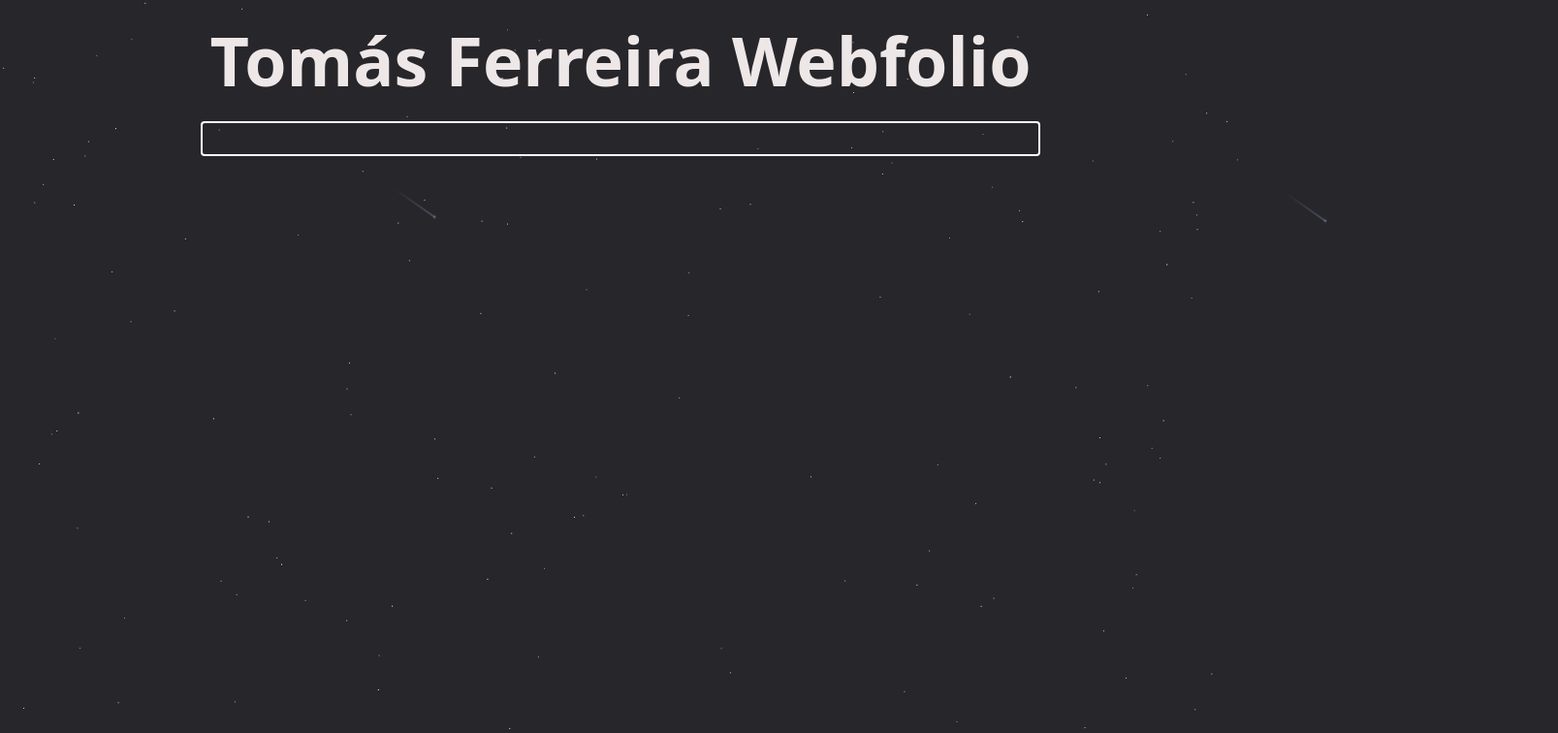
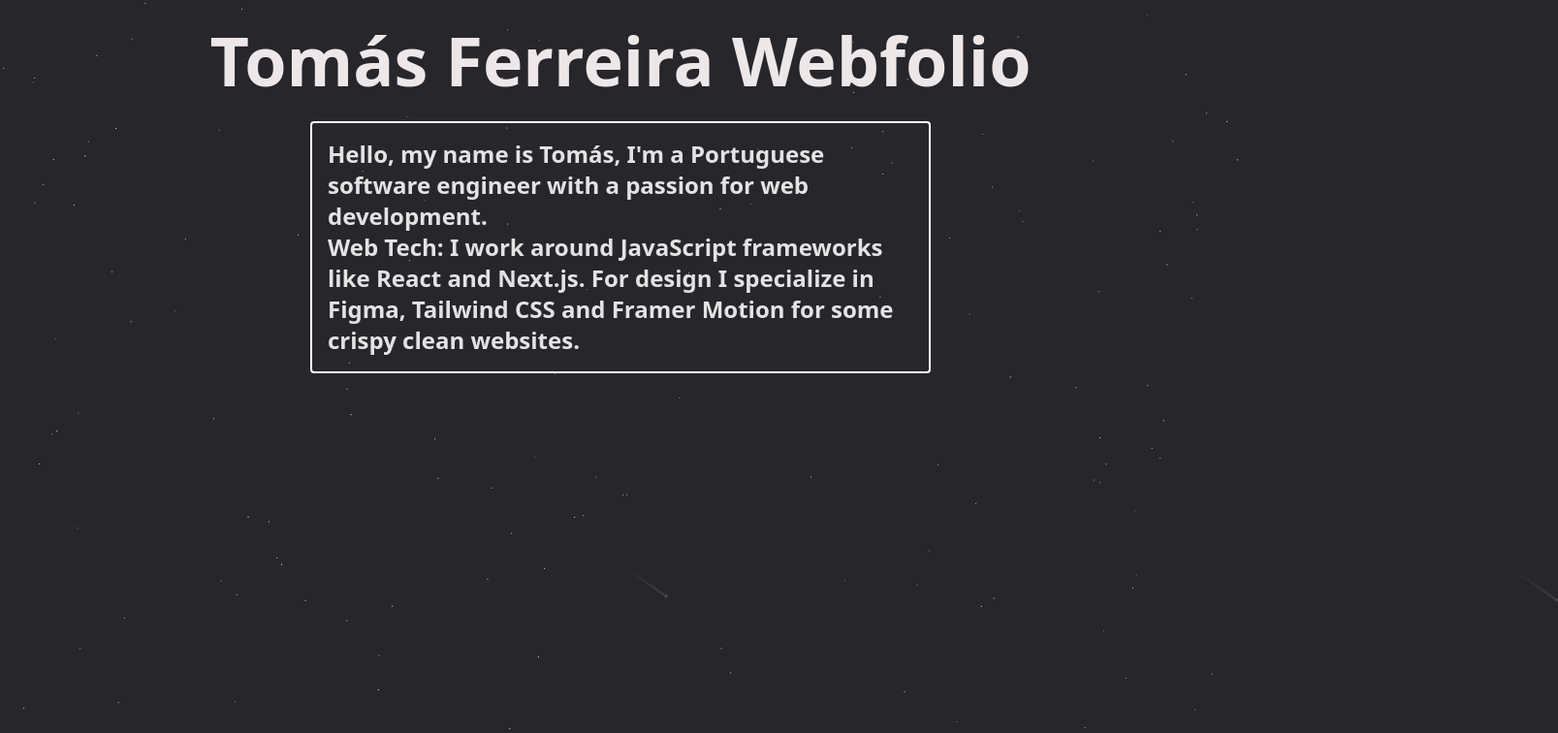
Before and after one commit to TomasFerreira66/TomasWebfolio, a Next.js app in the folder tomaswebfolio/: page /aboutme in a window 1280 px wide. Shown: the top 756 px of the page at 97% size, 1607 px wide, since content can reach past the window. Built offline with nearby package versions, Linux system fonts and the light colour scheme.

Commit message:
Dev AboutMe

```diff
--- a/tomaswebfolio/src/app/aboutme/page.tsx
+++ b/tomaswebfolio/src/app/aboutme/page.tsx
@@ -11,24 +11,17 @@ import { useState } from 'react';
 
 export default function Home() {
 
-  const [displayText, setDisplayText] = useState("Hello, World!");
-
-  // State to hold the value of the input textbox
-  const [inputText, setInputText] = useState("");
-
-  // Function to update the display text with the input text
-  const updateText = () => {
-    setDisplayText(inputText);
-    setInputText(""); // Clear the input field after updating
-  };
-
 
   return (
     <div>
       <Header />
 
-        <div className="border-2 border-white p-4 rounded">
+      <div className="flex justify-center items-center">
+        <div className="flex flex-col border-2 w-1/2 items-start border-white p-4 rounded text-2xl">
+          <p>Hello, my name is Tomás, I'm a Portuguese software engineer with a passion for web development.</p>
 
+          <p>Web Tech: I work around JavaScript frameworks like React and Next.js. For design I specialize in Figma, Tailwind CSS and Framer Motion for some crispy clean websites.</p>
+        </div>
       </div>
 
       <Meteors />
--- a/tomaswebfolio/src/app/components/Text.jsx
+++ b/tomaswebfolio/src/app/components/Text.jsx
@@ -42,13 +42,8 @@ export function TypewriterEffectDemo() {
 
 
   return (
-
     <div className="flex flex-col items-center justify-center p-10 ">
       <TypewriterEffect words={hello} />
     </div>
-
-
-
-
   );
 }
```
Lines whose indentation alone changed are shown as unchanged.
